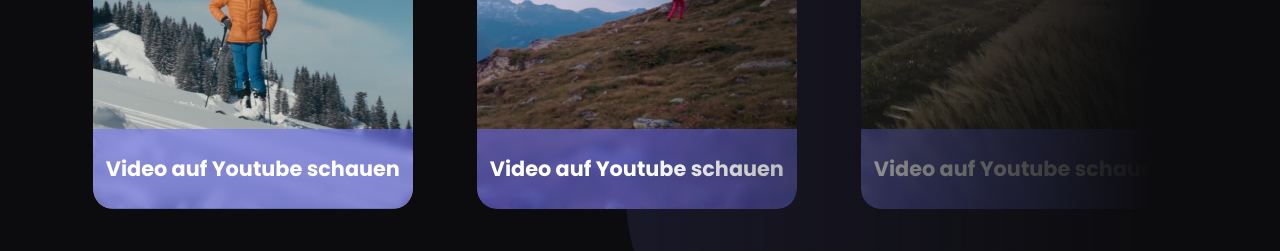
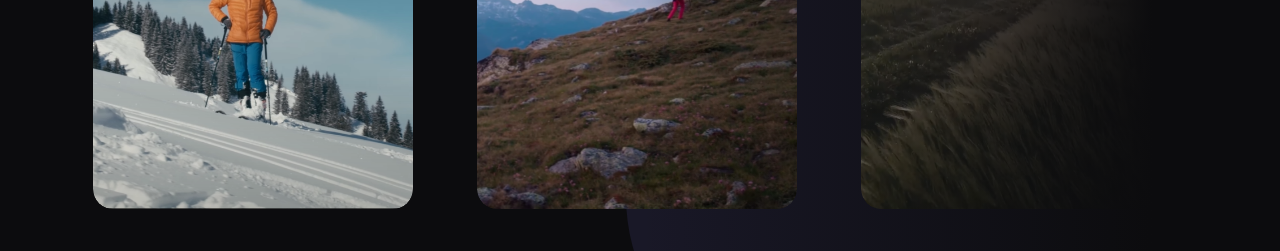
Before and after one commit to Sumis34/Home-Page, a React (Create React App) app: page / in a window 1280 px wide. Shown: the part 1220-1471 px from the top of the page. Built offline with nearby package versions, Linux system fonts and the light colour scheme.

Commit message:
removed card wrap

```diff
--- a/src/components/Cards/WorkCard.js
+++ b/src/components/Cards/WorkCard.js
@@ -8,9 +8,6 @@
                 <h2 className="work-card-title">{props.title}</h2>
                 <h3 className="work-card-description">{props.type}</h3>
             </div>
-            <div className="work-card-wrap">
-                <a href={props.link} className="work-card-link">{props.linkTitel}</a>
-            </div>
             <img src={require(`../../assets/images/${props.img}`).default} alt="Logo" />
         </div>
     )
```
